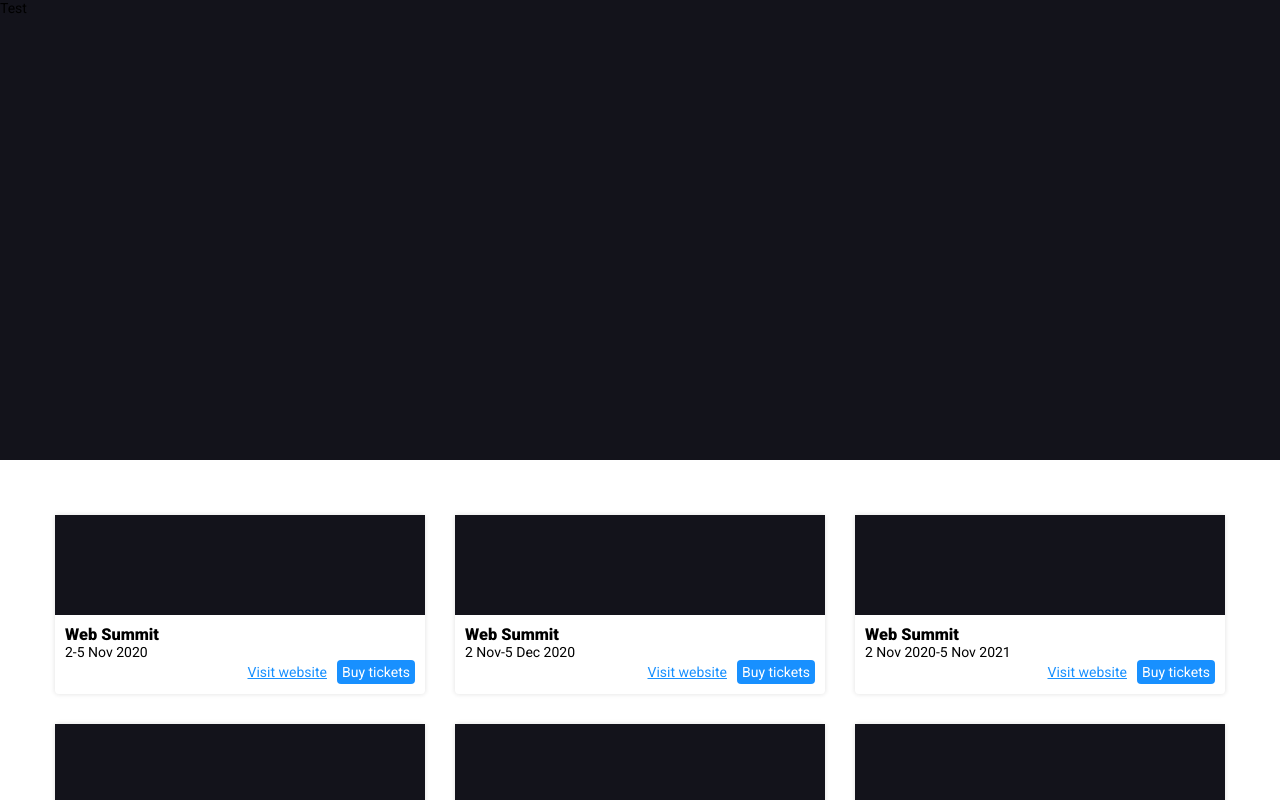
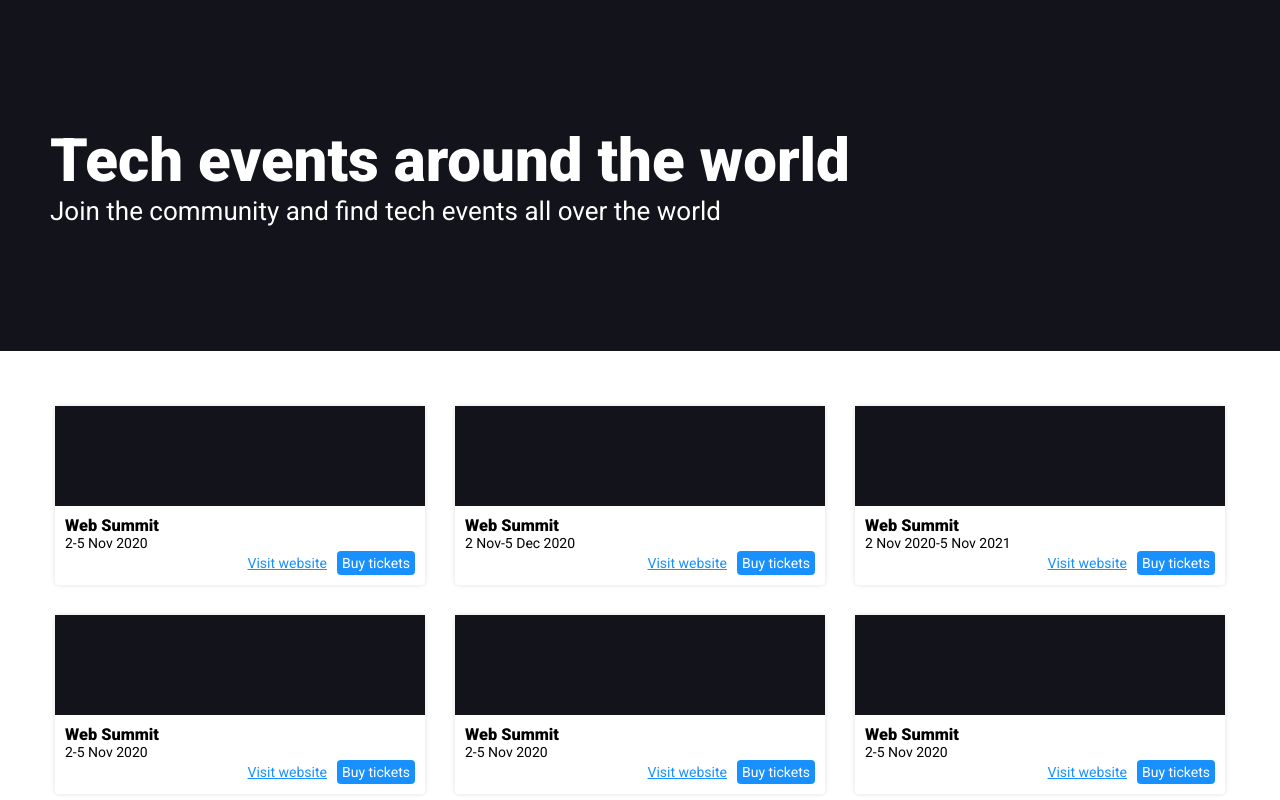
Before and after one commit to Confhub/remote-hub, a Next.js app: page / in a window 1280 px wide. Shown: the top 800 px of the page. Built offline with nearby package versions, Linux system fonts and the light colour scheme.

Commit message:
Update header

```diff
--- a/src/components/Header.tsx
+++ b/src/components/Header.tsx
@@ -3,11 +3,32 @@
 
 const StyledHeader = styled.header`
   background-color: #13131b;
-  height: 460px;
+  display: flex;
+  flex-direction: column;
+  justify-content: center;
+  padding: 125px 50px;
+`;
+
+const Heading = styled.h1`
+  margin: 0;
+  color: #fff;
+  font-weight: 900;
+  font-size: 60px;
+`;
+
+const Text = styled.p`
+  margin: 0;
+  color: #fff;
+  font-size: 26px;
 `;
 
 const Header = () => {
-  return <StyledHeader>Test</StyledHeader>;
+  return (
+    <StyledHeader>
+      <Heading>Tech events around the world</Heading>
+      <Text>Join the community and find tech events all over the world</Text>
+    </StyledHeader>
+  );
 };
 
 export default Header;
```
